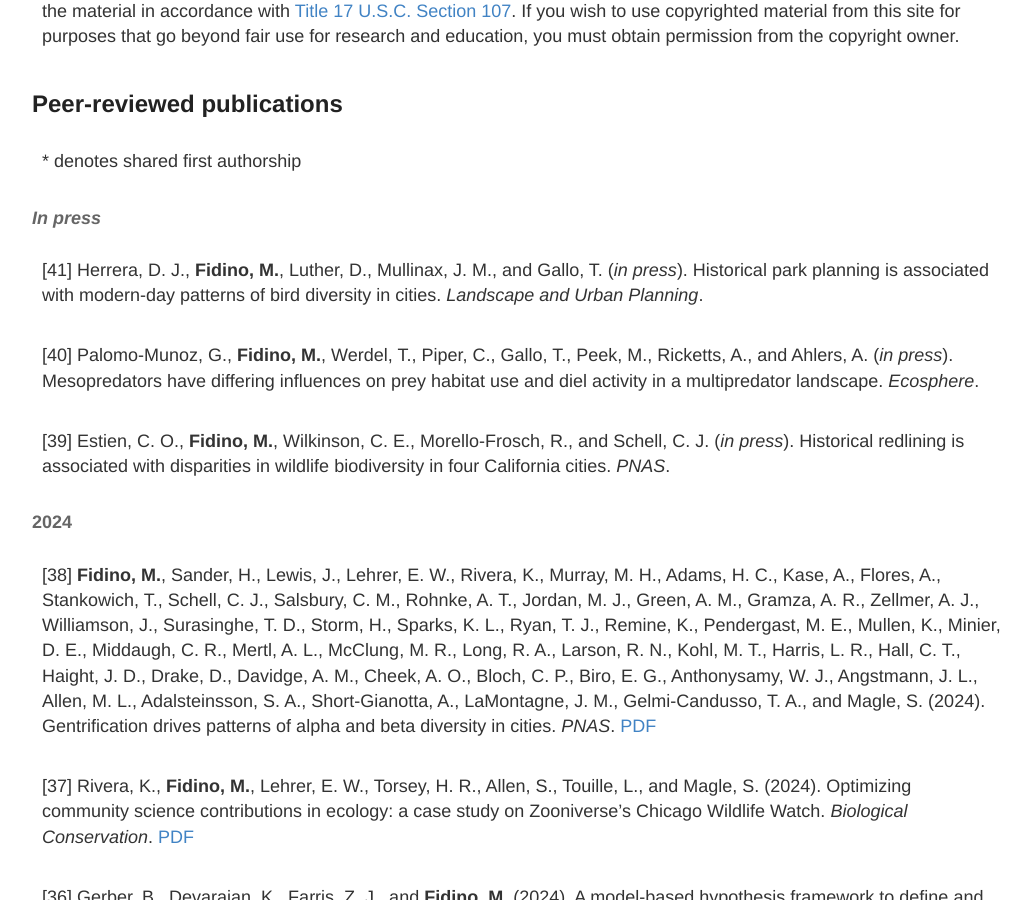
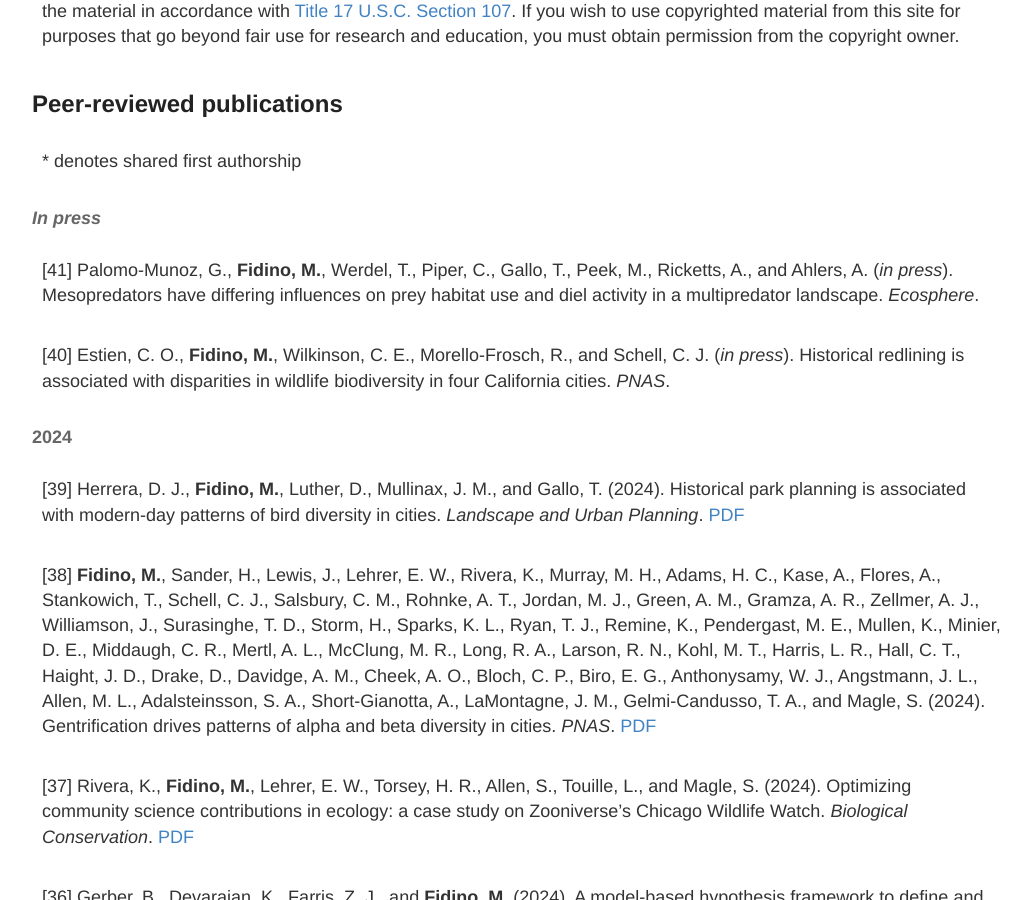
Before and after one commit to mfidino/mfidino.github.io, a Jekyll site: the page built from publications.md, in a window 1280 px wide and 900 px high, scrolled down 338 px. Shown: the whole window, without its empty margins (118-1149 px from the left). Built offline with Jekyll 4.4.1, drawn with Linux system fonts in a browser that asks for light colours.

Commit message:
new paper

```diff
--- a/publications.md
+++ b/publications.md
@@ -16,14 +16,15 @@ This site contains copyrighted material, the use of which has not always been sp
 
 #### *In press*
 
-[41] Herrera, D. J., **Fidino, M.**, Luther, D., Mullinax, J. M., and Gallo, T. (*in press*). Historical park planning is associated with modern-day patterns of bird diversity in cities. *Landscape and Urban Planning*.
 
-[40] Palomo-Munoz, G., **Fidino, M.**, Werdel, T., Piper, C., Gallo, T., Peek, M., Ricketts, A., and Ahlers, A. (*in press*). Mesopredators have differing influences on prey habitat use and diel activity in a multipredator landscape. *Ecosphere*.
+[41] Palomo-Munoz, G., **Fidino, M.**, Werdel, T., Piper, C., Gallo, T., Peek, M., Ricketts, A., and Ahlers, A. (*in press*). Mesopredators have differing influences on prey habitat use and diel activity in a multipredator landscape. *Ecosphere*.
 
-[39] Estien, C. O., **Fidino, M.**, Wilkinson, C. E., Morello-Frosch, R., and Schell, C. J. (*in press*). Historical redlining is associated with disparities in wildlife biodiversity in four California cities. *PNAS*.
+[40] Estien, C. O., **Fidino, M.**, Wilkinson, C. E., Morello-Frosch, R., and Schell, C. J. (*in press*). Historical redlining is associated with disparities in wildlife biodiversity in four California cities. *PNAS*.
 
 
 #### 2024
+
+[39] Herrera, D. J., **Fidino, M.**, Luther, D., Mullinax, J. M., and Gallo, T. (2024). Historical park planning is associated with modern-day patterns of bird diversity in cities. *Landscape and Urban Planning*. [PDF](../public/herrera_historical_bird.pdf)
 
 [38] **Fidino, M.**, Sander, H., Lewis, J., Lehrer, E. W., Rivera, K., Murray, M. H., Adams, H. C., Kase, A., Flores, A., Stankowich, T., Schell, C. J., Salsbury, C. M., Rohnke, A. T., Jordan, M. J., Green, A. M., Gramza, A. R., Zellmer, A. J., Williamson, J., Surasinghe, T. D., Storm, H., Sparks, K. L., Ryan, T. J., Remine, K., Pendergast, M. E., Mullen, K., Minier, D. E., Middaugh, C. R., Mertl, A. L., McClung, M. R., Long, R. A., Larson, R. N., Kohl, M. T., Harris, L. R., Hall, C. T., Haight, J. D., Drake, D., Davidge, A. M., Cheek, A. O., Bloch, C. P., Biro, E. G., Anthonysamy, W. J., Angstmann, J. L., Allen, M. L., Adalsteinsson, S. A., Short-Gianotta, A., LaMontagne, J. M., Gelmi-Candusso, T. A., and Magle, S. (2024). Gentrification drives patterns of alpha and beta diversity in cities. *PNAS*. [PDF](../public/Fidino_gentrification.pdf)
 
```
Also changed, not shown: 2 other files.
